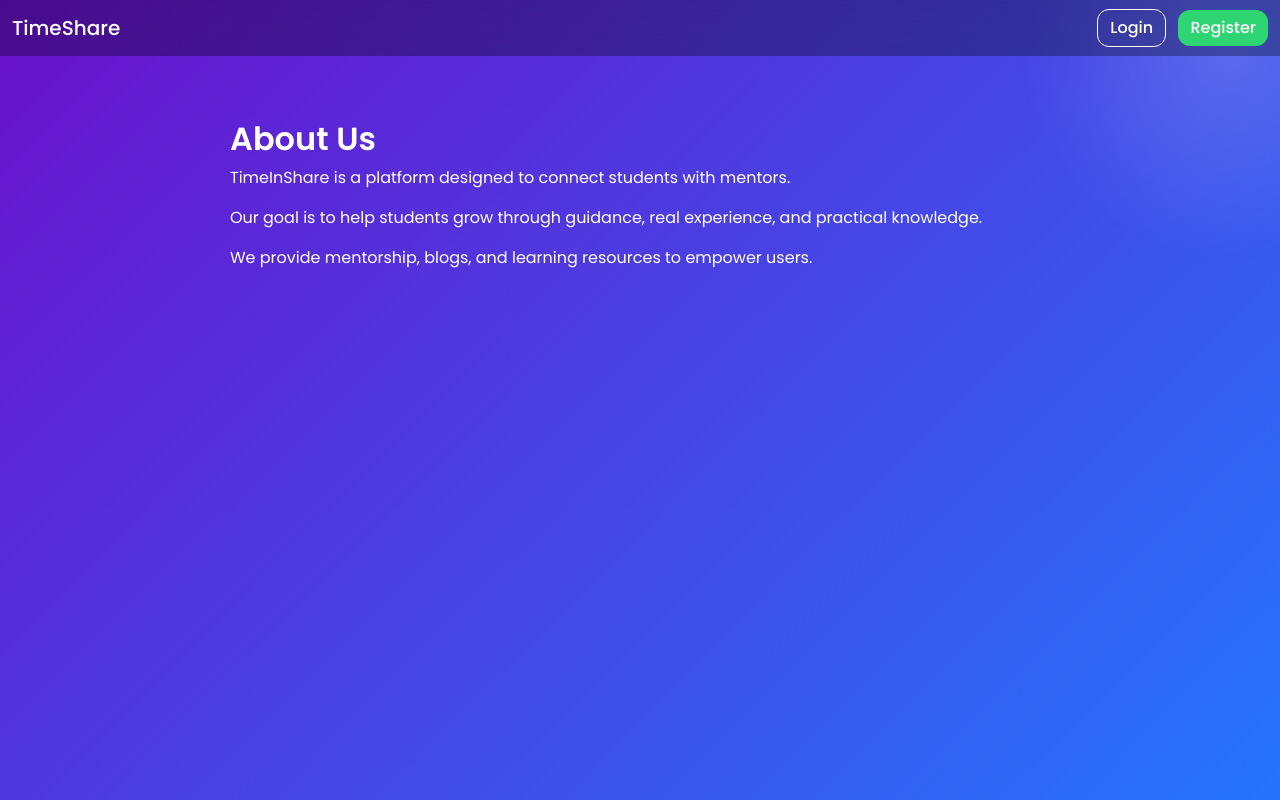
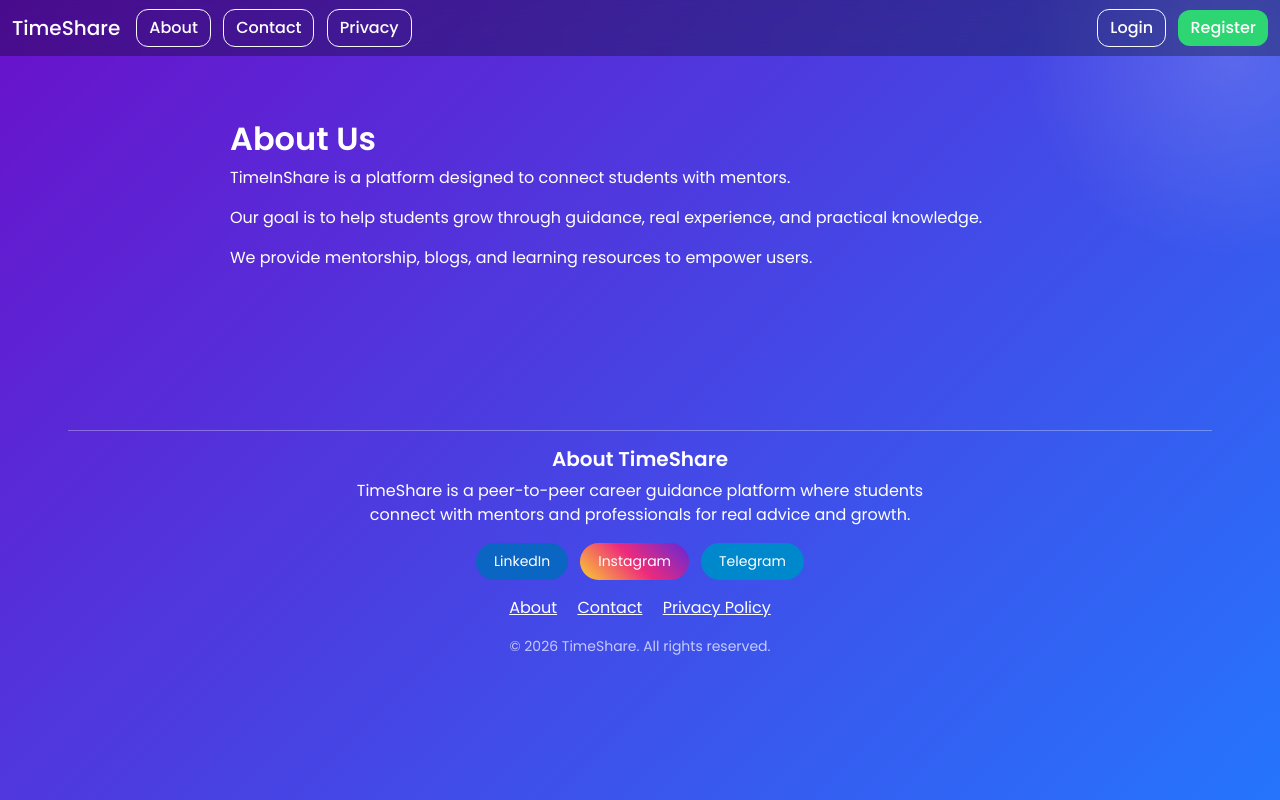
Before and after one commit to sinnghpiyush/TimeShare, a Flask app: page /about in a window 1280 px wide. Run offline with Flask 3, Linux system fonts and the light colour scheme.

Commit message:
navbar + footer added

```diff
--- a/templates/base.html
+++ b/templates/base.html
@@ -244,6 +244,12 @@ pointer-events:all;
 
 <a class="navbar-brand" href="/">TimeShare</a>
 
+<div class="me-auto">
+<a class="btn btn-outline-light me-2" href="/about">About</a>
+<a class="btn btn-outline-light me-2" href="/contact">Contact</a>
+<a class="btn btn-outline-light me-2" href="/privacy-policy">Privacy</a>
+</div>
+
 <div>
 {% if session.get("user_id") %}
 
@@ -297,6 +303,33 @@ pointer-events:all;
 
 {% block content %}
 {% endblock %}
+
+<footer class="text-center mt-5" style="padding:40px 20px;">
+
+<hr style="opacity:0.3">
+
+<h5>About TimeShare</h5>
+<p style="max-width:600px;margin:auto;">
+TimeShare is a peer-to-peer career guidance platform where students connect with mentors and professionals for real advice and growth.
+</p>
+
+<div class="social-buttons mt-3">
+<a href="#" class="social-btn linkedin-btn">LinkedIn</a>
+<a href="#" class="social-btn instagram-btn">Instagram</a>
+<a href="#" class="social-btn telegram-btn">Telegram</a>
+</div>
+
+<div class="mt-3">
+<a href="/about" class="me-3 text-white">About</a>
+<a href="/contact" class="me-3 text-white">Contact</a>
+<a href="/privacy-policy" class="text-white">Privacy Policy</a>
+</div>
+
+<p class="mt-3" style="font-size:14px;opacity:0.7;">
+© 2026 TimeShare. All rights reserved.
+</p>
+
+</footer>
 
 </div>
 
```
